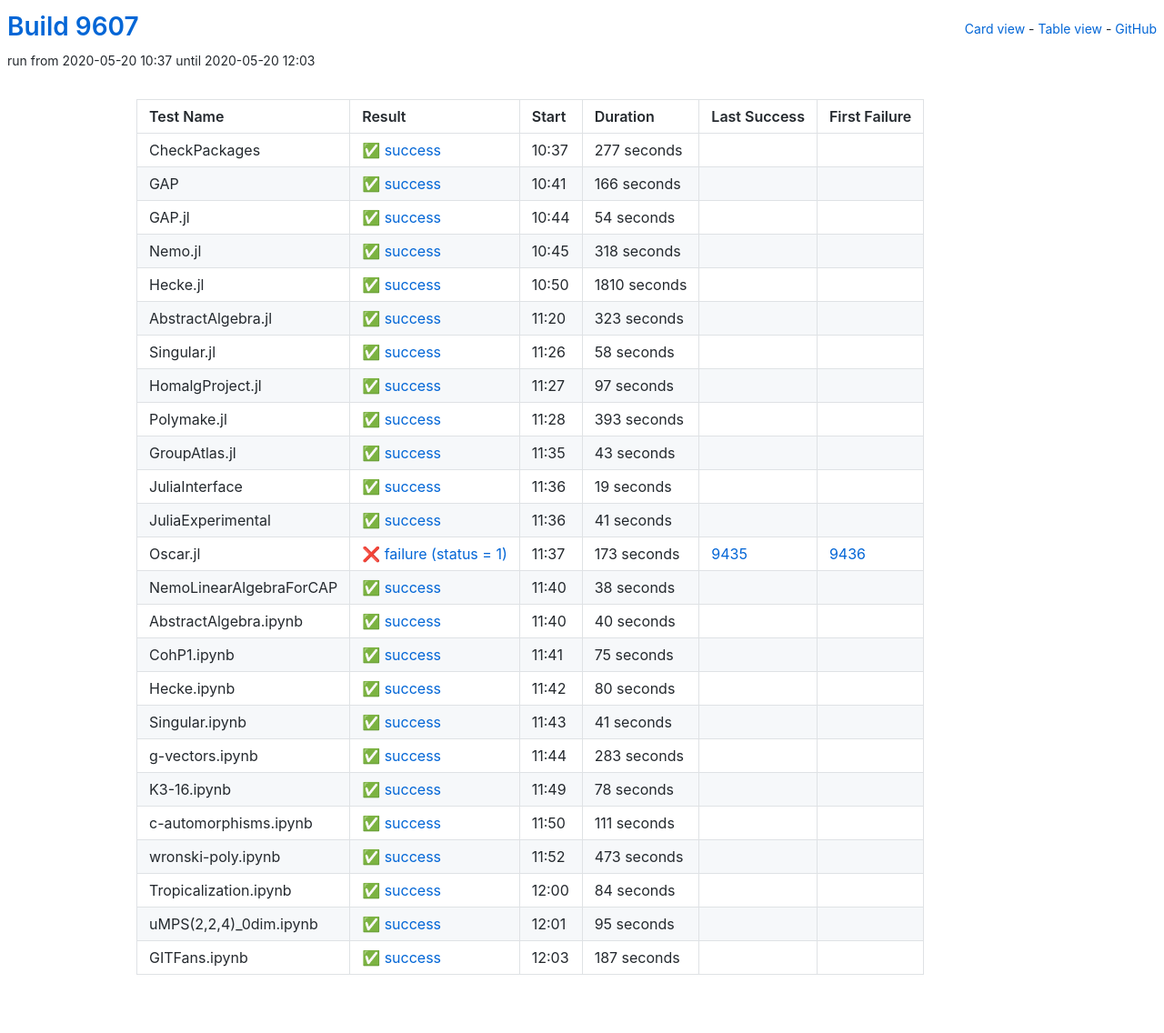
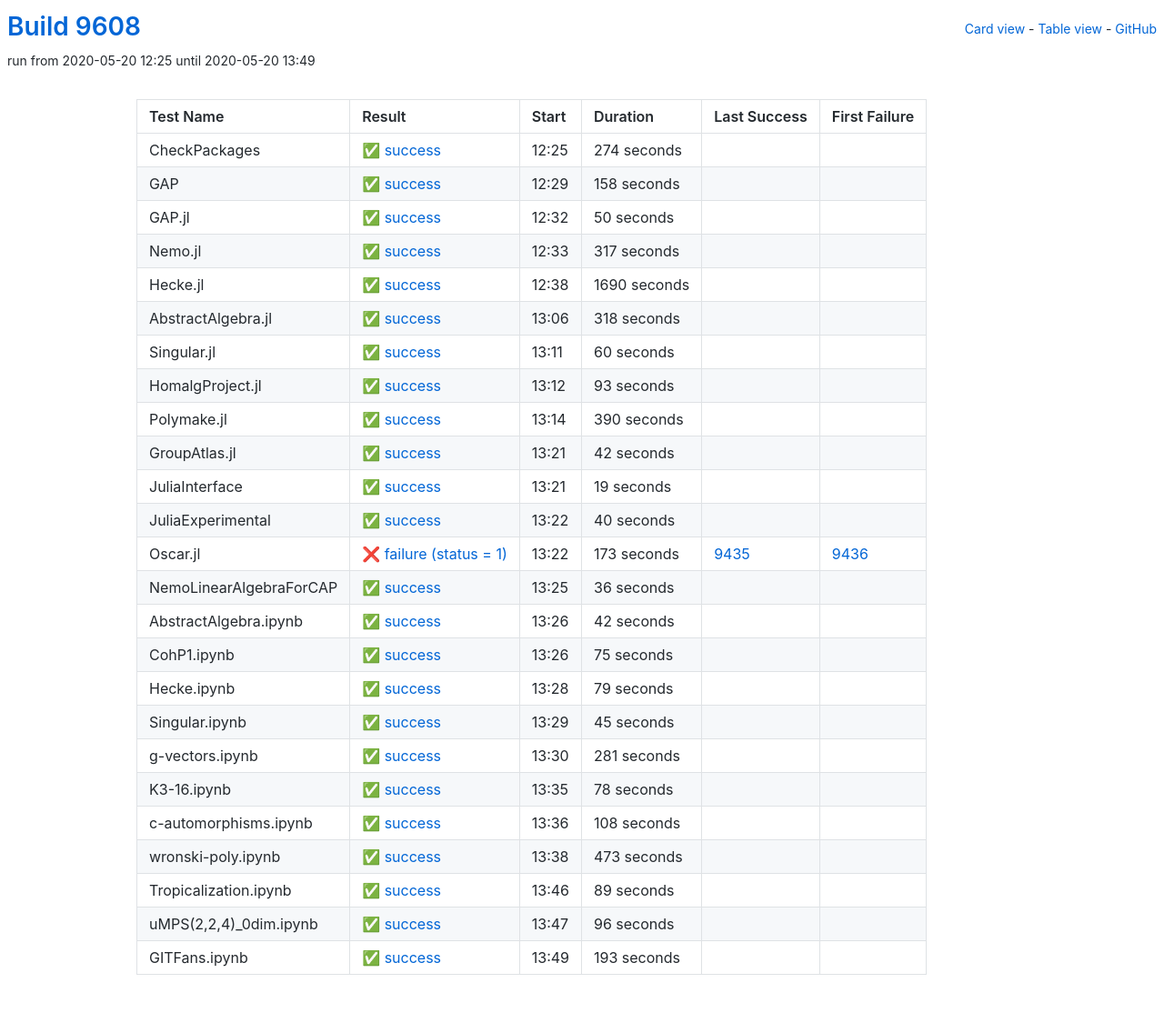
Before and after one commit to oscar-system/oscar-ci-status, a Jekyll site: the page built from table.html, in a window 1280 px wide. Shown: the whole page at 91% size. Built offline with Jekyll 4.4.1, drawn with Linux system fonts in a browser that asks for light colours.

Commit message:
Build 9608

```diff
--- a/_data/ci.yml
+++ b/_data/ci.yml
@@ -1,125 +1,125 @@
-build: 9607
-build_url: https://oscarci.mathematik.uni-kl.de/job/oscar/9607/
+build: 9608
+build_url: https://oscarci.mathematik.uni-kl.de/job/oscar/9608/
 job: oscar
 tests:
-- duration: 277
+- duration: 274
   exitcode: 0
   first_failure: false
   first_failure_url: null
   id: checkpackages
   last_success: false
   last_success_url: null
-  log: https://oscarci.mathematik.uni-kl.de/job/oscar/9607/artifact/logs/build-9607/CheckPackages.log
+  log: https://oscarci.mathematik.uni-kl.de/job/oscar/9608/artifact/logs/build-9608/CheckPackages.log
   name: CheckPackages
-  start: 2020-05-20 10:37
+  start: 2020-05-20 12:25
   status: success
   success: true
-- duration: 166
+- duration: 158
   exitcode: 0
   first_failure: false
   first_failure_url: null
   id: gap
   last_success: false
   last_success_url: null
-  log: https://oscarci.mathematik.uni-kl.de/job/oscar/9607/artifact/logs/build-9607/GAP.log
+  log: https://oscarci.mathematik.uni-kl.de/job/oscar/9608/artifact/logs/build-9608/GAP.log
   name: GAP
-  start: 2020-05-20 10:41
+  start: 2020-05-20 12:29
   status: success
   success: true
-- duration: 54
+- duration: 50
   exitcode: 0
   first_failure: false
   first_failure_url: null
   id: gap-jl
   last_success: false
   last_success_url: null
-  log: https://oscarci.mathematik.uni-kl.de/job/oscar/9607/artifact/logs/build-9607/GAP.jl.log
+  log: https://oscarci.mathematik.uni-kl.de/job/oscar/9608/artifact/logs/build-9608/GAP.jl.log
   name: GAP.jl
-  start: 2020-05-20 10:44
+  start: 2020-05-20 12:32
+  status: success
+  success: true
+- duration: 317
+  exitcode: 0
+  first_failure: false
+  first_failure_url: null
+  id: nemo-jl
+  last_success: false
+  last_success_url: null
+  log: https://oscarci.mathematik.uni-kl.de/job/oscar/9608/artifact/logs/build-9608/Nemo.jl.log
+  name: Nemo.jl
+  start: 2020-05-20 12:33
+  status: success
+  success: true
+- duration: 1690
+  exitcode: 0
+  first_failure: false
+  first_failure_url: null
+  id: hecke-jl
+  last_success: false
+  last_success_url: null
+  log: https://oscarci.mathematik.uni-kl.de/job/oscar/9608/artifact/logs/build-9608/Hecke.jl.log
+  name: Hecke.jl
+  start: 2020-05-20 12:38
   status: success
   success: true
 - duration: 318
   exitcode: 0
   first_failure: false
   first_failure_url: null
-  id: nemo-jl
-  last_success: false
-  last_success_url: null
-  log: https://oscarci.mathematik.uni-kl.de/job/oscar/9607/artifact/logs/build-9607/Nemo.jl.log
-  name: Nemo.jl
-  start: 2020-05-20 10:45
-  status: success
-  success: true
-- duration: 1810
-  exitcode: 0
-  first_failure: false
-  first_failure_url: null
-  id: hecke-jl
-  last_success: false
-  last_success_url: null
-  log: https://oscarci.mathematik.uni-kl.de/job/oscar/9607/artifact/logs/build-9607/Hecke.jl.log
-  name: Hecke.jl
-  start: 2020-05-20 10:50
-  status: success
-  success: true
-- duration: 323
-  exitcode: 0
-  first_failure: false
-  first_failure_url: null
   id: abstractalgebra-jl
   last_success: false
   last_success_url: null
-  log: https://oscarci.mathematik.uni-kl.de/job/oscar/9607/artifact/logs/build-9607/AbstractAlgebra.jl.log
+  log: https://oscarci.mathematik.uni-kl.de/job/oscar/9608/artifact/logs/build-9608/AbstractAlgebra.jl.log
   name: AbstractAlgebra.jl
-  start: 2020-05-20 11:20
+  start: 2020-05-20 13:06
   status: success
   success: true
-- duration: 58
+- duration: 60
   exitcode: 0
   first_failure: false
   first_failure_url: null
   id: singular-jl
   last_success: false
   last_success_url: null
-  log: https://oscarci.mathematik.uni-kl.de/job/oscar/9607/artifact/logs/build-9607/Singular.jl.log
+  log: https://oscarci.mathematik.uni-kl.de/job/oscar/9608/artifact/logs/build-9608/Singular.jl.log
   name: Singular.jl
-  start: 2020-05-20 11:26
+  start: 2020-05-20 13:11
   status: success
   success: true
-- duration: 97
+- duration: 93
   exitcode: 0
   first_failure: false
   first_failure_url: null
   id: homalgproject-jl
   last_success: false
   last_success_url: null
-  log: https://oscarci.mathematik.uni-kl.de/job/oscar/9607/artifact/logs/build-9607/HomalgProject.jl.log
+  log: https://oscarci.mathematik.uni-kl.de/job/oscar/9608/artifact/logs/build-9608/HomalgProject.jl.log
   name: HomalgProject.jl
-  start: 2020-05-20 11:27
+  start: 2020-05-20 13:12
   status: success
   success: true
-- duration: 393
+- duration: 390
   exitcode: 0
   first_failure: false
   first_failure_url: null
   id: polymake-jl
   last_success: false
   last_success_url: null
-  log: https://oscarci.mathematik.uni-kl.de/job/oscar/9607/artifact/logs/build-9607/Polymake.jl.log
+  log: https://oscarci.mathematik.uni-kl.de/job/oscar/9608/artifact/logs/build-9608/Polymake.jl.log
   name: Polymake.jl
-  start: 2020-05-20 11:28
+  start: 2020-05-20 13:14
   status: success
   success: true
-- duration: 43
+- duration: 42
   exitcode: 0
   first_failure: false
   first_failure_url: null
   id: groupatlas-jl
   last_success: false
   last_success_url: null
-  log: https://oscarci.mathematik.uni-kl.de/job/oscar/9607/artifact/logs/build-9607/GroupAtlas.jl.log
+  log: https://oscarci.mathematik.uni-kl.de/job/oscar/9608/artifact/logs/build-9608/GroupAtlas.jl.log
   name: GroupAtlas.jl
-  start: 2020-05-20 11:35
+  start: 2020-05-20 13:21
   status: success
   success: true
 - duration: 19
@@ -129,21 +129,21 @@ tests:
   id: juliainterface
   last_success: false
   last_success_url: null
-  log: https://oscarci.mathematik.uni-kl.de/job/oscar/9607/artifact/logs/build-9607/JuliaInterface.log
+  log: https://oscarci.mathematik.uni-kl.de/job/oscar/9608/artifact/logs/build-9608/JuliaInterface.log
   name: JuliaInterface
-  start: 2020-05-20 11:36
+  start: 2020-05-20 13:21
   status: success
   success: true
-- duration: 41
+- duration: 40
   exitcode: 0
   first_failure: false
   first_failure_url: null
   id: juliaexperimental
   last_success: false
   last_success_url: null
-  log: https://oscarci.mathematik.uni-kl.de/job/oscar/9607/artifact/logs/build-9607/JuliaExperimental.log
+  log: https://oscarci.mathematik.uni-kl.de/job/oscar/9608/artifact/logs/build-9608/JuliaExperimental.log
   name: JuliaExperimental
-  start: 2020-05-20 11:36
+  start: 2020-05-20 13:22
   status: success
   success: true
 - duration: 173
@@ -153,33 +153,33 @@ tests:
   id: oscar-jl
   last_success: 9435
   last_success_url: https://oscarci.mathematik.uni-kl.de/job/oscar/9435/
-  log: https://oscarci.mathematik.uni-kl.de/job/oscar/9607/artifact/logs/build-9607/Oscar.jl.log
+  log: https://oscarci.mathematik.uni-kl.de/job/oscar/9608/artifact/logs/build-9608/Oscar.jl.log
   name: Oscar.jl
-  start: 2020-05-20 11:37
+  start: 2020-05-20 13:22
   status: failure
   success: false
-- duration: 38
+- duration: 36
   exitcode: 0
   first_failure: false
   first_failure_url: null
   id: nemolinearalgebraforcap
   last_success: false
   last_success_url: null
-  log: https://oscarci.mathematik.uni-kl.de/job/oscar/9607/artifact/logs/build-9607/NemoLinearAlgebraForCAP.log
+  log: https://oscarci.mathematik.uni-kl.de/job/oscar/9608/artifact/logs/build-9608/NemoLinearAlgebraForCAP.log
   name: NemoLinearAlgebraForCAP
-  start: 2020-05-20 11:40
+  start: 2020-05-20 13:25
   status: success
   success: true
-- duration: 40
+- duration: 42
   exitcode: 0
   first_failure: false
   first_failure_url: null
   id: abstractalgebra-ipynb
   last_success: false
   last_success_url: null
-  log: https://oscarci.mathematik.uni-kl.de/job/oscar/9607/artifact/logs/build-9607/AbstractAlgebra.ipynb.log
+  log: https://oscarci.mathematik.uni-kl.de/job/oscar/9608/artifact/logs/build-9608/AbstractAlgebra.ipynb.log
   name: AbstractAlgebra.ipynb
-  start: 2020-05-20 11:40
+  start: 2020-05-20 13:26
   status: success
   success: true
 - duration: 75
@@ -189,45 +189,45 @@ tests:
   id: cohp1-ipynb
   last_success: false
   last_success_url: null
-  log: https://oscarci.mathematik.uni-kl.de/job/oscar/9607/artifact/logs/build-9607/CohP1.ipynb.log
+  log: https://oscarci.mathematik.uni-kl.de/job/oscar/9608/artifact/logs/build-9608/CohP1.ipynb.log
   name: CohP1.ipynb
-  start: 2020-05-20 11:41
+  start: 2020-05-20 13:26
   status: success
   success: true
-- duration: 80
+- duration: 79
   exitcode: 0
   first_failure: false
   first_failure_url: null
   id: hecke-ipynb
   last_success: false
   last_success_url: null
-  log: https://oscarci.mathematik.uni-kl.de/job/oscar/9607/artifact/logs/build-9607/Hecke.ipynb.log
+  log: https://oscarci.mathematik.uni-kl.de/job/oscar/9608/artifact/logs/build-9608/Hecke.ipynb.log
   name: Hecke.ipynb
-  start: 2020-05-20 11:42
+  start: 2020-05-20 13:28
   status: success
   success: true
-- duration: 41
+- duration: 45
   exitcode: 0
   first_failure: false
   first_failure_url: null
   id: singular-ipynb
   last_success: false
   last_success_url: null
-  log: https://oscarci.mathematik.uni-kl.de/job/oscar/9607/artifact/logs/build-9607/Singular.ipynb.log
+  log: https://oscarci.mathematik.uni-kl.de/job/oscar/9608/artifact/logs/build-9608/Singular.ipynb.log
   name: Singular.ipynb
-  start: 2020-05-20 11:43
+  start: 2020-05-20 13:29
   status: success
   success: true
-- duration: 283
+- duration: 281
   exitcode: 0
   first_failure: false
   first_failure_url: null
   id: g-vectors-ipynb
   last_success: false
   last_success_url: null
-  log: https://oscarci.mathematik.uni-kl.de/job/oscar/9607/artifact/logs/build-9607/g-vectors.ipynb.log
+  log: https://oscarci.mathematik.uni-kl.de/job/oscar/9608/artifact/logs/build-9608/g-vectors.ipynb.log
   name: g-vectors.ipynb
-  start: 2020-05-20 11:44
+  start: 2020-05-20 13:30
   status: success
   success: true
 - duration: 78
@@ -237,21 +237,21 @@ tests:
   id: k3-16-ipynb
   last_success: false
   last_success_url: null
-  log: https://oscarci.mathematik.uni-kl.de/job/oscar/9607/artifact/logs/build-9607/K3-16.ipynb.log
+  log: https://oscarci.mathematik.uni-kl.de/job/oscar/9608/artifact/logs/build-9608/K3-16.ipynb.log
   name: K3-16.ipynb
-  start: 2020-05-20 11:49
+  start: 2020-05-20 13:35
   status: success
   success: true
-- duration: 111
+- duration: 108
   exitcode: 0
   first_failure: false
   first_failure_url: null
   id: c-automorphisms-ipynb
   last_success: false
   last_success_url: null
-  log: https://oscarci.mathematik.uni-kl.de/job/oscar/9607/artifact/logs/build-9607/c-automorphisms.ipynb.log
+  log: https://oscarci.mathematik.uni-kl.de/job/oscar/9608/artifact/logs/build-9608/c-automorphisms.ipynb.log
   name: c-automorphisms.ipynb
-  start: 2020-05-20 11:50
+  start: 2020-05-20 13:36
   status: success
   success: true
 - duration: 473
@@ -261,44 +261,44 @@ tests:
   id: wronski-poly-ipynb
   last_success: false
   last_success_url: null
-  log: https://oscarci.mathematik.uni-kl.de/job/oscar/9607/artifact/logs/build-9607/wronski-poly.ipynb.log
+  log: https://oscarci.mathematik.uni-kl.de/job/oscar/9608/artifact/logs/build-9608/wronski-poly.ipynb.log
   name: wronski-poly.ipynb
-  start: 2020-05-20 11:52
+  start: 2020-05-20 13:38
   status: success
   success: true
-- duration: 84
+- duration: 89
   exitcode: 0
   first_failure: false
   first_failure_url: null
   id: tropicalization-ipynb
   last_success: false
   last_success_url: null
-  log: https://oscarci.mathematik.uni-kl.de/job/oscar/9607/artifact/logs/build-9607/Tropicalization.ipynb.log
+  log: https://oscarci.mathematik.uni-kl.de/job/oscar/9608/artifact/logs/build-9608/Tropicalization.ipynb.log
   name: Tropicalization.ipynb
-  start: 2020-05-20 12:00
+  start: 2020-05-20 13:46
   status: success
   success: true
-- duration: 95
+- duration: 96
   exitcode: 0
   first_failure: false
   first_failure_url: null
   id: umps-2-2-4-0dim-ipynb
   last_success: false
   last_success_url: null
-  log: https://oscarci.mathematik.uni-kl.de/job/oscar/9607/artifact/logs/build-9607/uMPS-2-2-4-_0dim.ipynb.log
+  log: https://oscarci.mathematik.uni-kl.de/job/oscar/9608/artifact/logs/build-9608/uMPS-2-2-4-_0dim.ipynb.log
   name: uMPS(2,2,4)_0dim.ipynb
-  start: 2020-05-20 12:01
+  start: 2020-05-20 13:47
   status: success
   success: true
-- duration: 187
+- duration: 193
   exitcode: 0
   first_failure: false
   first_failure_url: null
   id: gitfans-ipynb
   last_success: false
   last_success_url: null
-  log: https://oscarci.mathematik.uni-kl.de/job/oscar/9607/artifact/logs/build-9607/GITFans.ipynb.log
+  log: https://oscarci.mathematik.uni-kl.de/job/oscar/9608/artifact/logs/build-9608/GITFans.ipynb.log
   name: GITFans.ipynb
-  start: 2020-05-20 12:03
+  start: 2020-05-20 13:49
   status: success
   success: true
```
Also changed, not shown: README.md.
